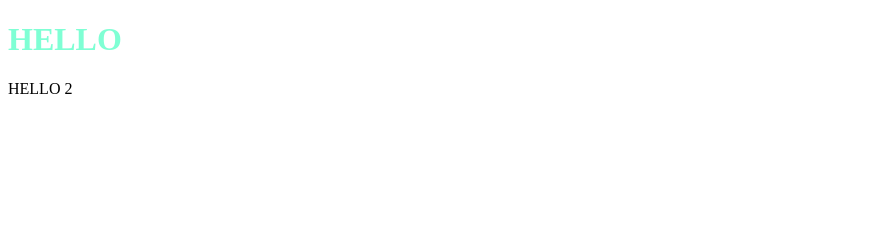
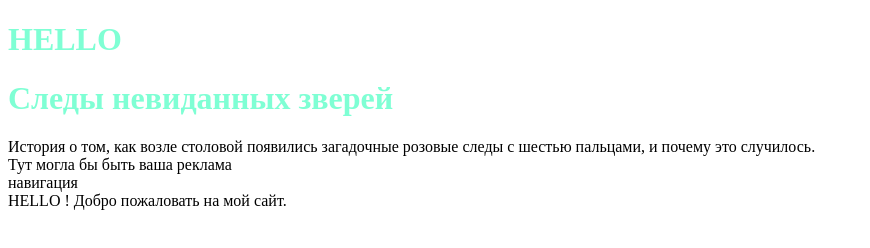
Before and after one commit to Max2047/max2047, a plain HTML site: page index2.html in a window 1280 px wide. Shown: the whole page, without its empty margins (0-870 px from the left). Drawn offline with Linux system fonts and the light colour scheme.

Commit message:
внес new tag

```diff
--- a/index2.html
+++ b/index2.html
@@ -8,9 +8,19 @@
    <header>
     <h1> HELLO </h1>
 </header>
+<h1>Следы невиданных зверей</h1>
+  </header>
+  <article>
+    История о том, как возле столовой появились загадочные розовые
+    следы с шестью пальцами, и почему это случилось.
+  </article>
+  <aside>
+    Тут могла бы быть ваша реклама
+  </aside>
 </main>
+<nav>навигация</nav>
 <section>
-HELLO 2
+HELLO ! Добро пожаловать на мой сайт.
 </section>
 </body>
 </html>
```
